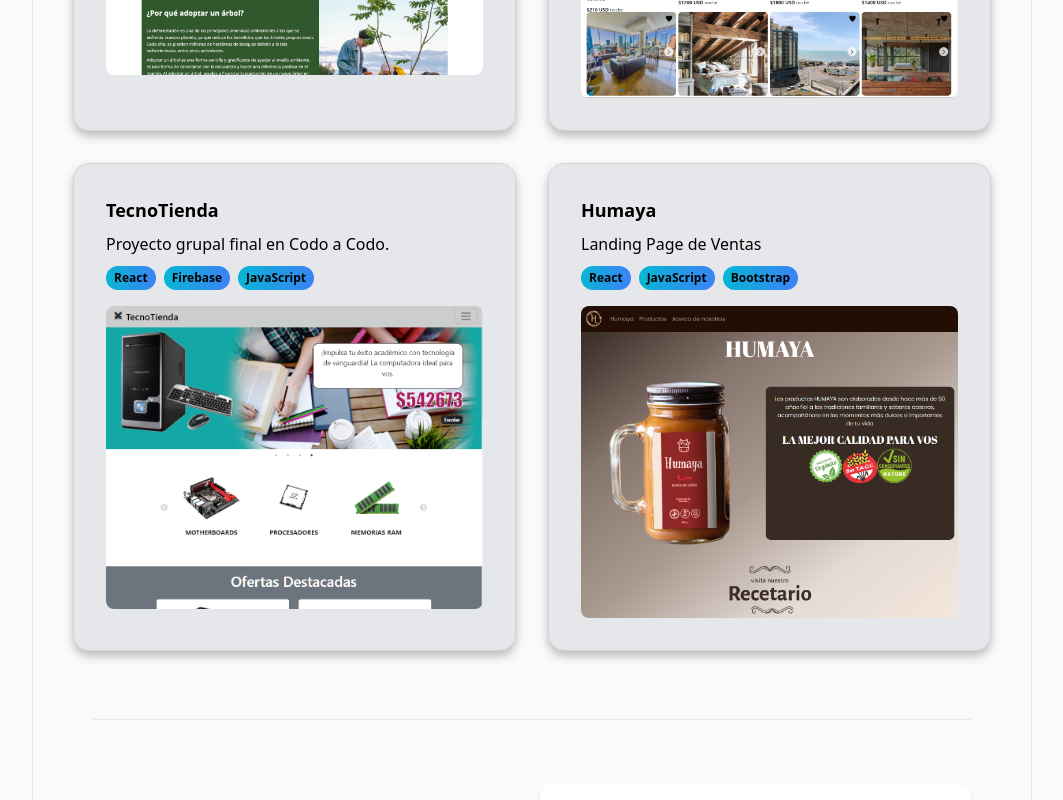
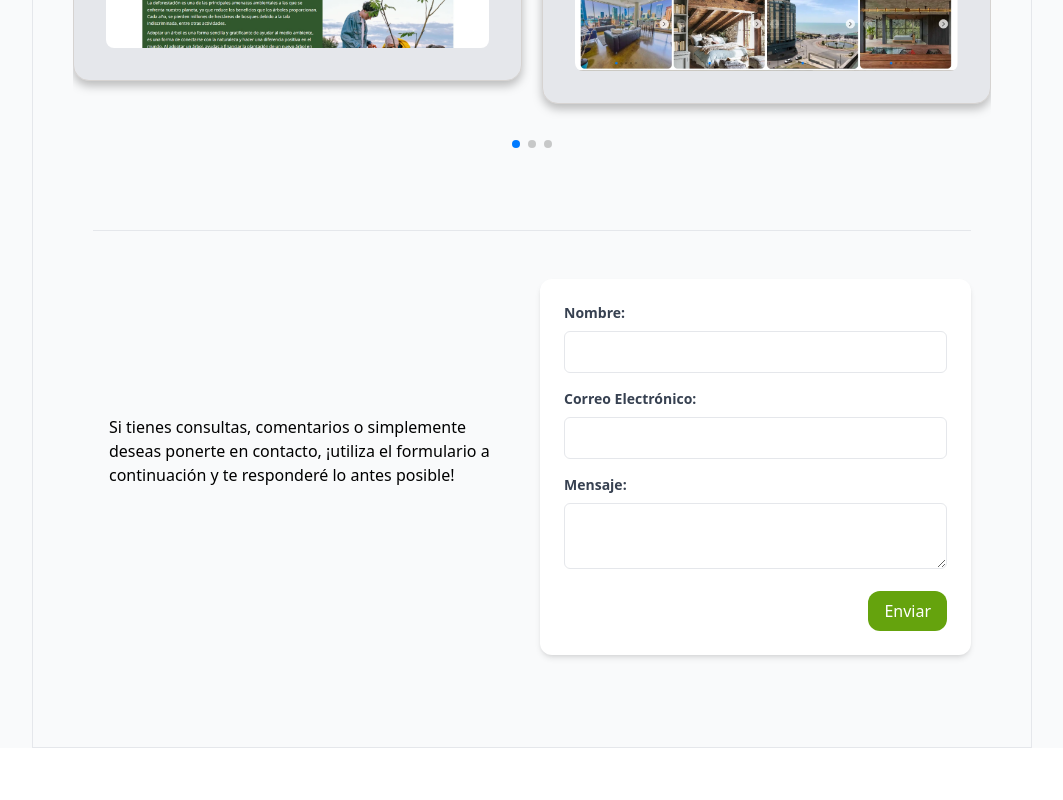
Before and after one commit to NezziY/portfolio, a React (Vite) app: page / in a window 1280 px wide. Shown: the part 1220-2020 px from the top of the page, without its empty margins (108-1171 px from the left). After the commit the page ends 1968 px from the top, so only its background shows below. Built offline with nearby package versions, Linux system fonts and the light colour scheme; what tailwindcss-animated would draw is missing.

Commit message:
Slider para proyectos

```diff
--- a/src/components/ContactFrom.jsx
+++ b/src/components/ContactFrom.jsx
@@ -35,7 +35,7 @@
   };
 
   return (
-    <div className="grid grid-cols-2 gap-4 items-center m-5 py-8 border-t">
+    <div className="grid grid-cols-2 gap-4 items-center m-5 pt-4 pb-8 border-t">
       <Toaster />
       <div>
         <div className="p-4">
--- a/src/components/Projects.jsx
+++ b/src/components/Projects.jsx
@@ -2,6 +2,15 @@
 import p6 from "../images/proyect6.png";
 import p7 from "../images/proyect7.webp";
 import p8 from "../images/proyect8.webp";
+
+import { Navigation, Pagination, A11y } from "swiper/modules";
+
+import { Swiper, SwiperSlide } from "swiper/react";
+
+// Import Swiper styles
+import "swiper/css";
+import "swiper/css/navigation";
+import "swiper/css/pagination";
 
 // Reusable Button Component
 const Button = ({ text }) => (
@@ -14,7 +23,7 @@
 
 // Reusable Project Component
 const Project = ({ title, description, technologies, link, image }) => (
-  <div className="bg-gray-200 border border-stone-300 drop-shadow-[0_5px_5px_rgba(0,0,0,0.25)] rounded-2xl p-8">
+  <div className="bg-gray-200 border border-stone-300 drop-shadow-[0_5px_5px_rgba(0,0,0,0.25)] rounded-2xl p-8 mb-12">
     <h3 className="text-lg font-bold mb-2">{title}</h3>
     <p className="mb-2">{description}</p>
 
@@ -69,7 +78,7 @@
     },
     {
       title: "TecnoTienda",
-      description: "Proyecto grupal final en Codo a Codo.",
+      description: "Ecommerce proyecto grupal final en ReactJs en Codo a Codo.",
       technologies: [
         { color: "cyan", text: "React" },
         { color: "orange", text: "Firebase" },
@@ -81,7 +90,8 @@
     },
     {
       title: "Humaya",
-      description: "Landing Page de Ventas",
+      description:
+        "Landing Page de Ventas, como proyecto individual en ReactJs en Codo a Codo",
       technologies: [
         { color: "cyan", text: "React" },
         { color: "yellow", text: "JavaScript" },
@@ -95,15 +105,29 @@
   return (
     <div>
       <div className="pb-12">
-        <h2 className="text-3xl drop-shadow-[0_5px_5px_rgba(0,0,0,0.25)] md:text-6xl font-extrabold text-center text-rose-600 my-10 py-6 animate-fade-down animate-once animate-duration-1000">
+        <h2 className="text-3xl drop-shadow-[0_5px_5px_rgba(0,0,0,0.25)] md:text-6xl font-extrabold text-center text-rose-600 mt-4 mb-8 py-6 animate-fade-down animate-once animate-duration-1000">
           Proyectos
         </h2>
 
-        <div className="grid grid-cols-1 sm:grid-cols-2 md:grid-cols-2 gap-8">
+        <Swiper
+          modules={[Navigation, Pagination, A11y]}
+          spaceBetween={20}
+          slidesPerView={2}
+          navigation={{
+            nextEl: null,
+            prevEl: null,
+          }}
+          pagination={{ clickable: true }}
+          autoplay={{ delay: 1000, disableOnInteraction: false }}
+          onSwiper={(swiper) => console.log(swiper)}
+          onSlideChange={() => console.log("slide change")}
+        >
           {groupProjects.map((project, index) => (
-            <Project key={index} {...project} />
+            <SwiperSlide key={index}>
+              <Project {...project} />
+            </SwiperSlide>
           ))}
-        </div>
+        </Swiper>
       </div>
     </div>
   );
```
